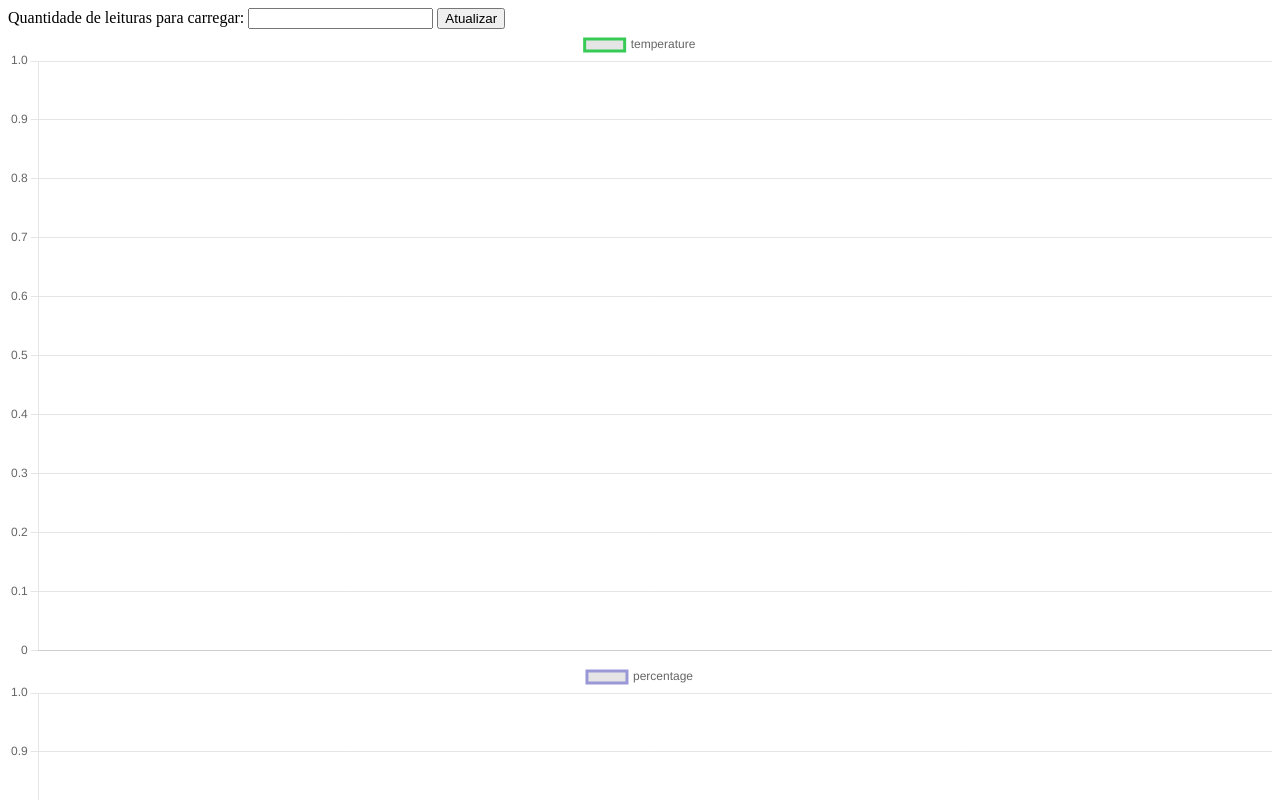
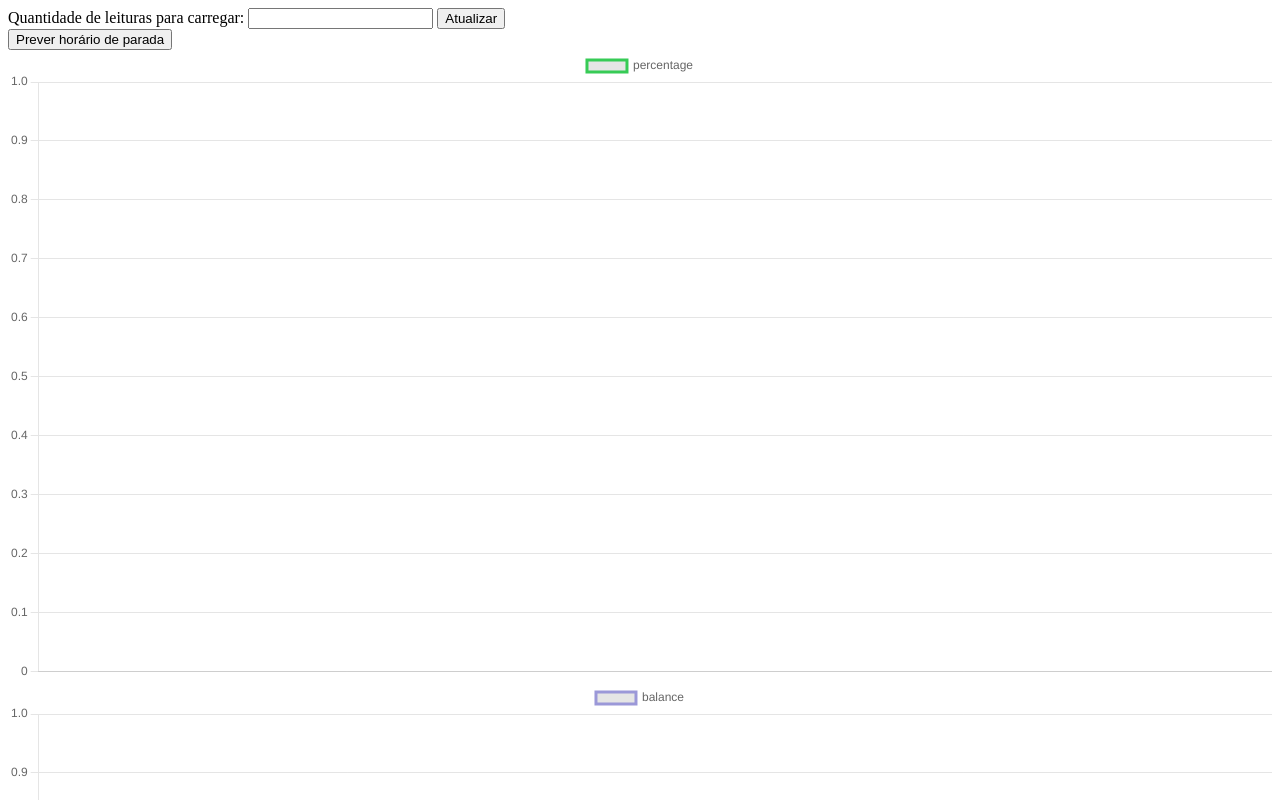
Before and after one commit to allanwk/duco_monitor, a website: page views/index.html in a window 1280 px wide. Shown: the top 800 px of the page. Drawn offline with nearby package versions, Linux system fonts and the light colour scheme; no server answers.

Commit message:
Add previsao de bateria

```diff
--- a/views/index.html
+++ b/views/index.html
@@ -12,13 +12,14 @@
         <input type="text" id="input_quantidade">
         <button onclick="update(event)" type="submit">Atualizar</button>
     </form>
+    <button onclick="predict_discharge(charts.percentage.data.datasets[0].data)">Prever horário de parada</button>
 </body>
 <script src="https://cdn.jsdelivr.net/npm/chart.js"></script>
 <script>
     const randomNum = () => Math.floor(Math.random() * (235 - 52 + 1) + 52);
     const randomRGB = () => `rgb(${randomNum()}, ${randomNum()}, ${randomNum()})`;
 
-    const variables = ['temperature', 'percentage', 'current', 'balance']
+    const variables = ['percentage', 'balance', 'temperature',  'current']
     let charts = {}
     for(let variable of variables){
         let data = {
@@ -45,6 +46,24 @@
             canvas,
             config
         )
+    }
+
+    function predict_discharge(data){
+        let data_copy = data.slice()
+        let sum = 0;
+        let n_intervals = 0;
+        for (var i = data_copy.length - 1; i >= 1; i--) {
+            if(data_copy[i] > data_copy[i - 1])
+                break;
+            sum += data_copy[i] - data_copy[i - 1]
+            n_intervals += 1;
+        }
+        let discharge_per_interval = -sum / n_intervals;
+        let remaining = data.at(-1) - 40
+        let time = remaining / discharge_per_interval * 5
+        let now = new Date()
+        let prediction = new Date(now.getTime() + time * 60000)
+        alert("O dispositivo atingirá 40% de bateria as " + prediction.toLocaleTimeString())
     }
 
     async function update(event=null){
```
